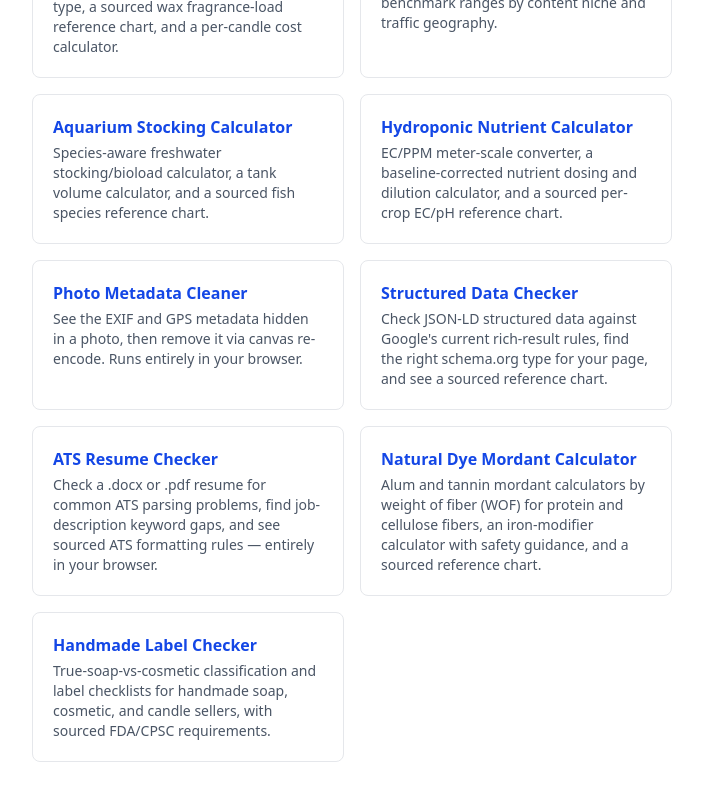
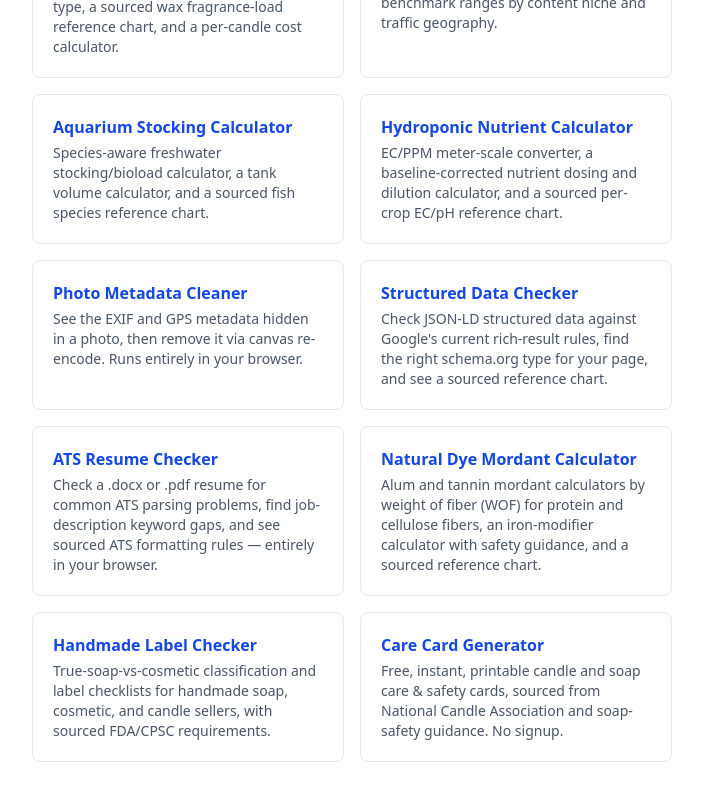
Before and after one commit to yunniko/julienika-home, a Next.js app: page / in a window 1280 px wide. Shown: the part 1018-1818 px from the top of the page, without its empty margins (288-991 px from the left). Built offline with nearby package versions, Linux system fonts and the light colour scheme; no server answers.

Commit message:
Add care-card-generator to hub and sitemap index
New svc-lab service (candle/soap care & safety card generator).

```diff
--- a/app/page.tsx
+++ b/app/page.tsx
@@ -101,6 +101,11 @@ const TOOLS = [
     title: "Handmade Label Checker",
     description: "True-soap-vs-cosmetic classification and label checklists for handmade soap, cosmetic, and candle sellers, with sourced FDA/CPSC requirements.",
   },
+  {
+    href: "https://care-card-generator.svc.julienika.cz",
+    title: "Care Card Generator",
+    description: "Free, instant, printable candle and soap care & safety cards, sourced from National Candle Association and soap-safety guidance. No signup.",
+  },
 ];
 
 export default function Home() {
--- a/app/sitemap-index.xml/route.ts
+++ b/app/sitemap-index.xml/route.ts
@@ -27,6 +27,7 @@ const SITEMAPS = [
   "https://ats-resume-checker.svc.julienika.cz/sitemap.xml",
   "https://natural-dye-mordant-calculator.svc.julienika.cz/sitemap.xml",
   "https://handmade-label-checker.svc.julienika.cz/sitemap.xml",
+  "https://care-card-generator.svc.julienika.cz/sitemap.xml",
 ];
 
 export async function GET() {
```
